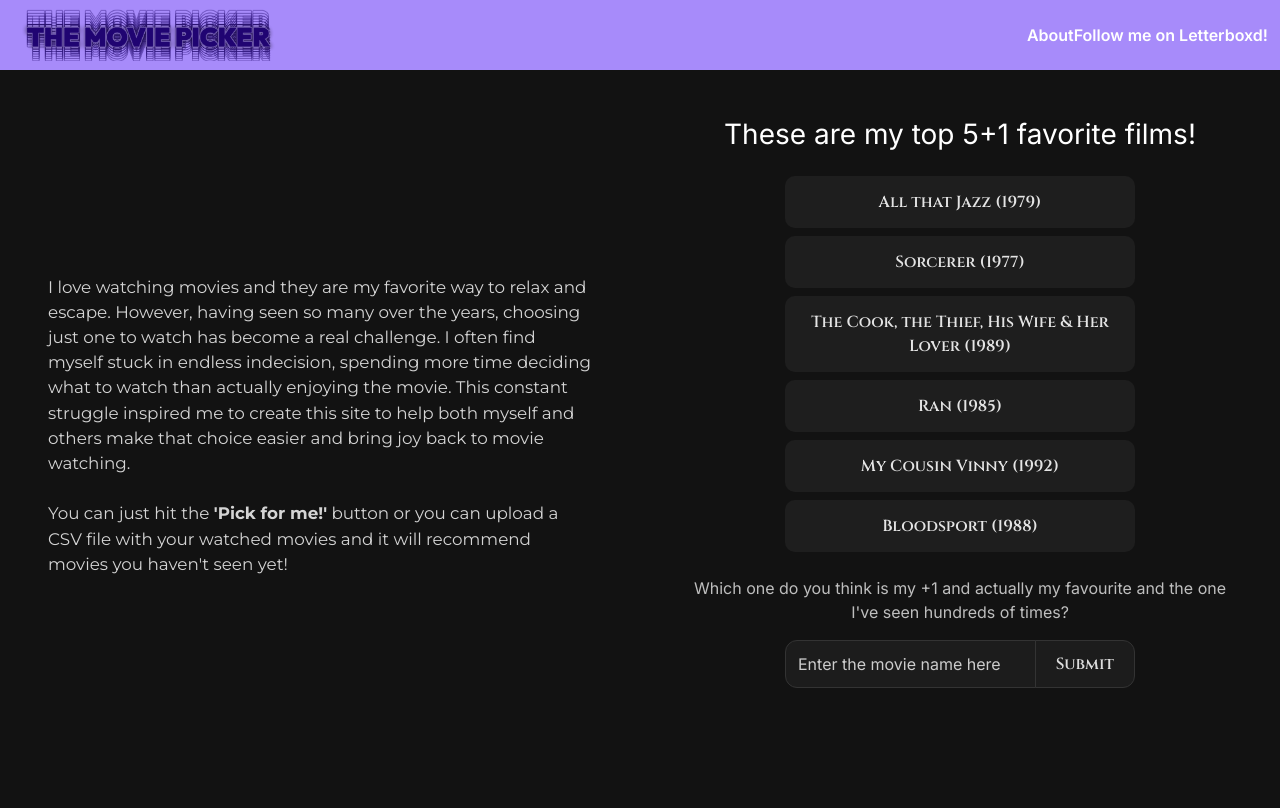
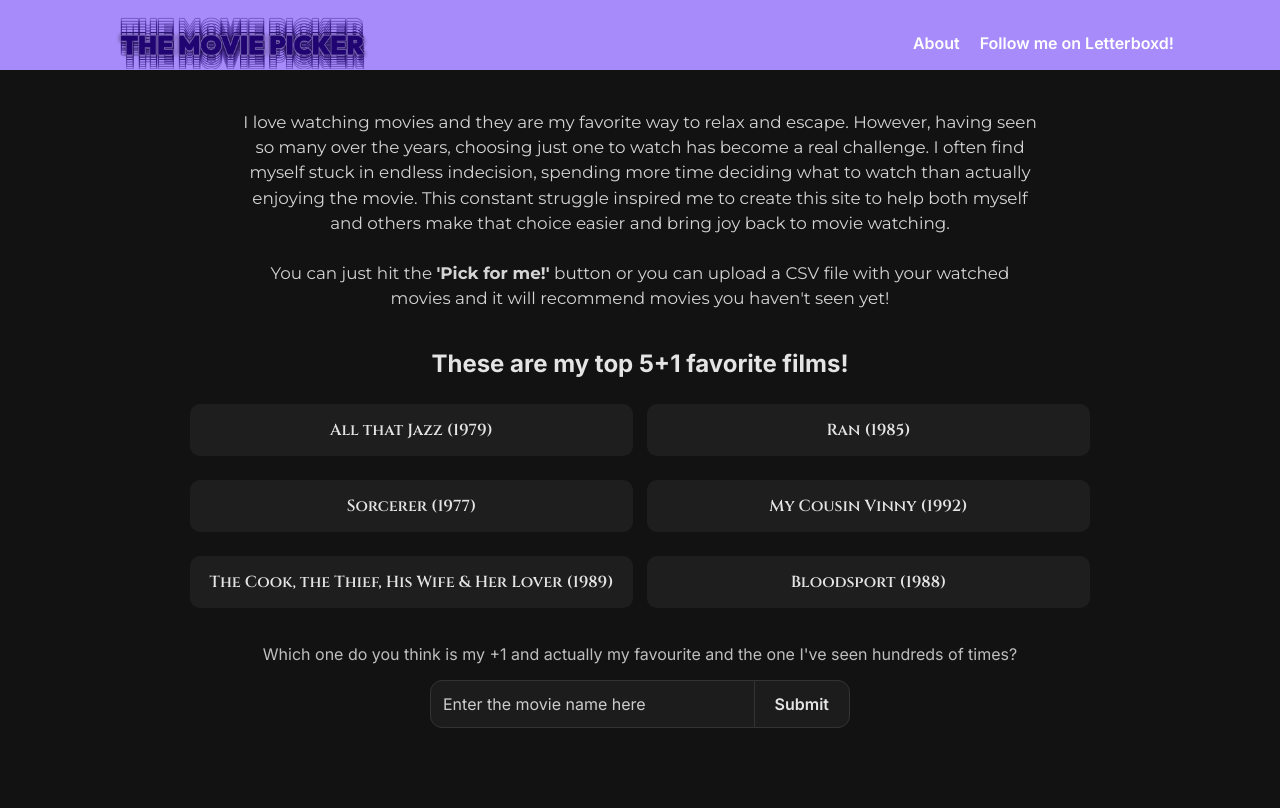
Before and after one commit to xenkou90/the-movie-picker, a Flask app: page /about in a window 1280 px wide. Before the commit the page ends 688 px from the top, so only its background shows below. Run offline with Flask 3, Linux system fonts and the light colour scheme.

Commit message:
Restructure About page, center content, update guess_block markup, and preserve styling via CSS tweaks.

```diff
--- a/static/style.css
+++ b/static/style.css
@@ -448,6 +448,86 @@ body {
     color: var(--muted-2);
 }
 
+.about-shell {
+    padding-top: 40px;
+    padding-bottom: 80px;
+}
+
+.about-rail {
+    width: 100%;
+    max-width: 1100px;
+    margin: 0 auto;
+    padding: 0 16px;
+    display: flex;
+    flex-direction: column;
+    align-items: center;
+}
+
+.about-intro {
+    width: 100%;
+    max-width: 800px;
+    display: flex;
+    justify-content: center;
+}
+
+.about-rail .about-text {
+    margin-top: 0;
+    text-align: center;
+}
+
+.about-title {
+    text-align: center;
+    margin: 22px 0 18px;
+    font-weight: 700;
+}
+
+.about-movie-grid {
+    width: 100%;
+    max-width: 900px;
+    display: grid;
+    gap: 14px;
+
+    grid-auto-flow: column;
+    grid-template-rows: repeat(3, auto);
+    grid-template-columns: 1fr 1fr;
+
+    margin: 8px auto 18px;
+}
+
+.about-guess-prompt {
+    text-align: center;
+    max-width: 900px;
+    margin: 6px 0 14px;
+    color: var(--muted-2);
+}
+
+.guess-input-wrap {
+    width: 100%;
+    display: flex;
+    justify-content: center;
+}
+
+.guess-input-group {
+    width: 100%;
+    max-width: 420px;
+}
+
+@media (max-width: 768px) {
+    .about-movie-grid {
+        grid-auto-flow: row;
+        grid-template-columns: 1fr;
+        grid-template-rows: none;
+        max-width: 520px;
+    }
+
+    .about-title {
+        margin-top: 18px;
+        font-size: 1.6rem;
+    }
+}
+
+
+
 
 /* ==========================================================
    GUESS MODAL
--- a/templates/about.html
+++ b/templates/about.html
@@ -16,45 +16,43 @@
 
 <body>
 
+
     <!-- ==========================================================
          NAVBAR — MOBILE FIRST
          ========================================================== -->
-<nav class="navbar navbar-dark top-bar navbar-expand-md">
-    <div class="container-fluid">
+    <nav class="navbar navbar-dark top-bar ">
+    <div class="nav-inner">
 
         <!-- Logo -->
         <a class="navbar-brand" href="/">
-            <img src="{{ url_for('static', filename='logo.png') }}" class="logo">
+            <img src="{{ url_for('static', filename='logo.png') }}" class="logo" alt="The Movie Picker">
         </a>
 
         <!-- MOBILE HAMBURGER -->
-        <button class="hamburger-animated d-md-none" id="hamburger-btn">
+        <button class="hamburger-animated d-md-none" id="hamburger-btn" aria-label="Open menu">
             <span></span>
             <span></span>
             <span></span>
         </button>
 
         <!-- DESKTOP NAV LINKS -->
-        <div class="collapse navbar-collapse justify-content-end d-none d-md-flex">
+        <div class="nav-right d-none d-md-flex">
             <a class="nav-link" href="{{ url_for('about') }}">About</a>
             <a class="nav-link" href="https://letterboxd.com/ne0n/" target="_blank">Follow me on Letterboxd!</a>
         </div>
 
     </div>
-</nav>
+    </nav>
 
 
     <!-- ==========================================================
          MAIN CONTENT — MOBILE FIRST
          ========================================================== -->
-    <div class="container-fluid main-container">
-        <div class="row h-100">
+    <main class="about-shell">
+        <section class="about-rail">
 
-            <!-- =====================================================
-                 LEFT SIDE (ALWAYS SHOWN — MOBILE & DESKTOP)
-                 ===================================================== -->
-            <div class="col-12 col-md-6 left-side d-flex flex-column justify-content-center align-items-start p-5">
-
+            <!-- A) ABOUT text -->
+            <section class="about-intro">
                 <p class="about-text">
                     I love watching movies and they are my favorite way to relax and escape.
                     However, having seen so many over the years, choosing just one to watch has
@@ -67,25 +65,18 @@
                     a CSV file with your watched movies and it will recommend movies you haven't
                     seen yet!
                 </p>
+        </section>
 
-            </div> <!-- END LEFT SIDE -->
+        <!-- B) Title of GAME -->
+        <h4 class="about-title">
+            These are my top 5+1 favorite films!
+        </h4>
 
+        <!-- C) Guess block -->
+        {% include "components/guess_block.html" %}
 
-
-            <!-- =====================================================
-                 RIGHT SIDE (DESKTOP ONLY)
-                 Favorite Movies + Guessing Game
-                 ===================================================== -->
-            <div class="col-12 col-md-6 right-side d-none d-md-flex flex-column justify-content-center align-items-center p-5">
-
-                <h3 class="text-white mb-4">These are my top 5+1 favorite films!</h3>
-
-                {% include "components/guess_block.html" %}
-            </div> <!-- END RIGHT SIDE -->
-
-        </div> <!-- END ROW -->
-    </div>
-
+        </section>
+    </main>
 
 
     <!-- ==========================================================
@@ -97,7 +88,6 @@
             <button id="guess-modal-close" class="modal-close-btn">Close</button>
         </div>
     </div>
-
 
 
     <!-- ==========================================================
--- a/templates/components/guess_block.html
+++ b/templates/components/guess_block.html
@@ -1,29 +1,22 @@
-<div class="d-flex flex-column w-100 about-page-buttons" style="max-width: 350px;">
+<section class="about-movie-grid">
 
-    <a href="https://letterboxd.com/film/all-that-jazz/" target="_blank" class="about-movie-btn mb-2">All that Jazz (1979)</a>
-    <a href="https://letterboxd.com/film/sorcerer/" target="_blank" class="about-movie-btn mb-2">Sorcerer (1977)</a>
-    <a href="https://letterboxd.com/film/the-cook-the-thief-his-wife-her-lover/" target="_blank" class="about-movie-btn mb-2">The Cook, the Thief, His Wife & Her Lover (1989)</a>
-    <a href="https://letterboxd.com/film/ran/" target="_blank" class="about-movie-btn mb-2">Ran (1985)</a>
-    <a href="https://letterboxd.com/film/my-cousin-vinny/" target="_blank" class="about-movie-btn mb-2">My Cousin Vinny (1992)</a>
-    <a href="https://letterboxd.com/film/bloodsport/" target="_blank" class="about-movie-btn mb-2">Bloodsport (1988)</a>
-</div>
+    <a href="https://letterboxd.com/film/all-that-jazz/" target="_blank" class="about-movie-btn">All that Jazz (1979)</a>
+    <a href="https://letterboxd.com/film/sorcerer/" target="_blank" class="about-movie-btn">Sorcerer (1977)</a>
+    <a href="https://letterboxd.com/film/the-cook-the-thief-his-wife-her-lover/" target="_blank" class="about-movie-btn">The Cook, the Thief, His Wife & Her Lover (1989)</a>
 
-<p class="guess-prompt-mobile mt-3 mb-3 text-center">
+    <a href="https://letterboxd.com/film/ran/" target="_blank" class="about-movie-btn">Ran (1985)</a>
+    <a href="https://letterboxd.com/film/my-cousin-vinny/" target="_blank" class="about-movie-btn">My Cousin Vinny (1992)</a>
+    <a href="https://letterboxd.com/film/bloodsport/" target="_blank" class="about-movie-btn">Bloodsport (1988)</a>
+</section>
+
+<p class="about-guess-prompt">
     Which one do you think is my +1 and actually my favourite and the one I've seen hundreds of times?
 </p>
 
-<div class="input-group guess-input-group" style="max-width: 350px;">
-    <input id="guess-input" type="text" class="form-control guess-input-field"
-        placeholder="Enter the movie name here">
-    <button id="guess-btn" type="button" class="about-movie-btn guess-submit-btn">Submit</button>
+<div class="guess-input-wrap">
+    <div class="input-group guess-input-group">
+        <input id="guess-input" type="text" class="form-control guess-input-field" placeholder="Enter the movie name here" placeholder="Enter the movie name here">
+    <button id="guess-btn" type="button" class="btn btn-light guess-submit-btn">Submit</button>
+    </div>
+    <p id="guess-result" class="mt-3"></p>
 </div>
-
-<p id="guess-result" class="mt-3"></p>
-
-<!-- Modal -->
- <div id="guess-modal" class="guess-modal">
-    <div class="guess-modal-content">
-        <img id="guess-modal-img" src="" alt="Result Image">
-        <button id="guess-modal-close" class="modal-close-btn">Close</button>
-    </div>
- </div>
```
